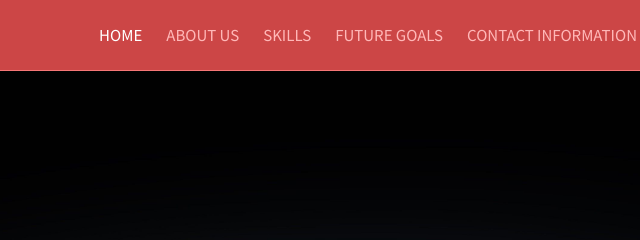
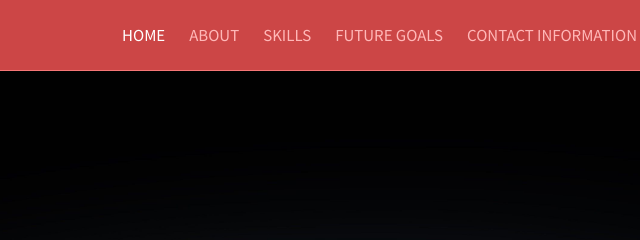
Before and after one commit to AdolfMacro/mani, a plain HTML site: page index.html in a window 1280 px wide. Shown: the top 240 px of the page, 546-1186 px from the left. Drawn offline with Linux system fonts and the light colour scheme.

Commit message:
Update index.html

```diff
--- a/index.html
+++ b/index.html
@@ -48,7 +48,7 @@
                 <div id="main-nav" class="collapse navbar-collapse">
                     <ul class="nav navbar-nav" id="mainNav">
                         <li class="active"><a href="#home" class="scroll-link">Home</a></li>
-                        <li><a href="#aboutUs" class="scroll-link">About Us</a></li>
+                        <li><a href="#aboutUs" class="scroll-link">About</a></li>
                         <li><a href="#skills" class="scroll-link">Skills</a></li>
                         <li><a href="#FutureGoals" class="scroll-link">Future goals</a></li>
                         <li><a href="#contactUs" class="scroll-link">Contact information</a></li>
```
